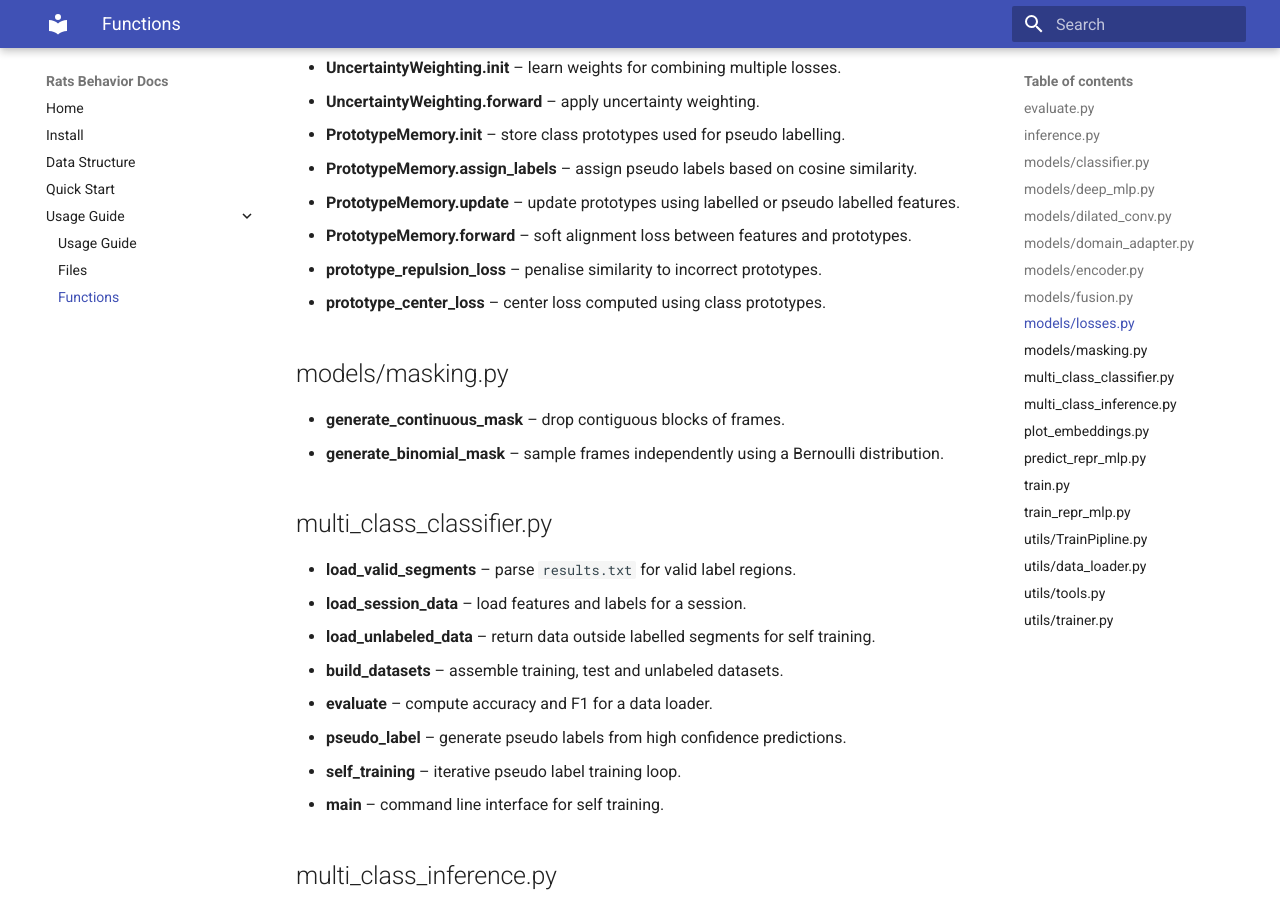
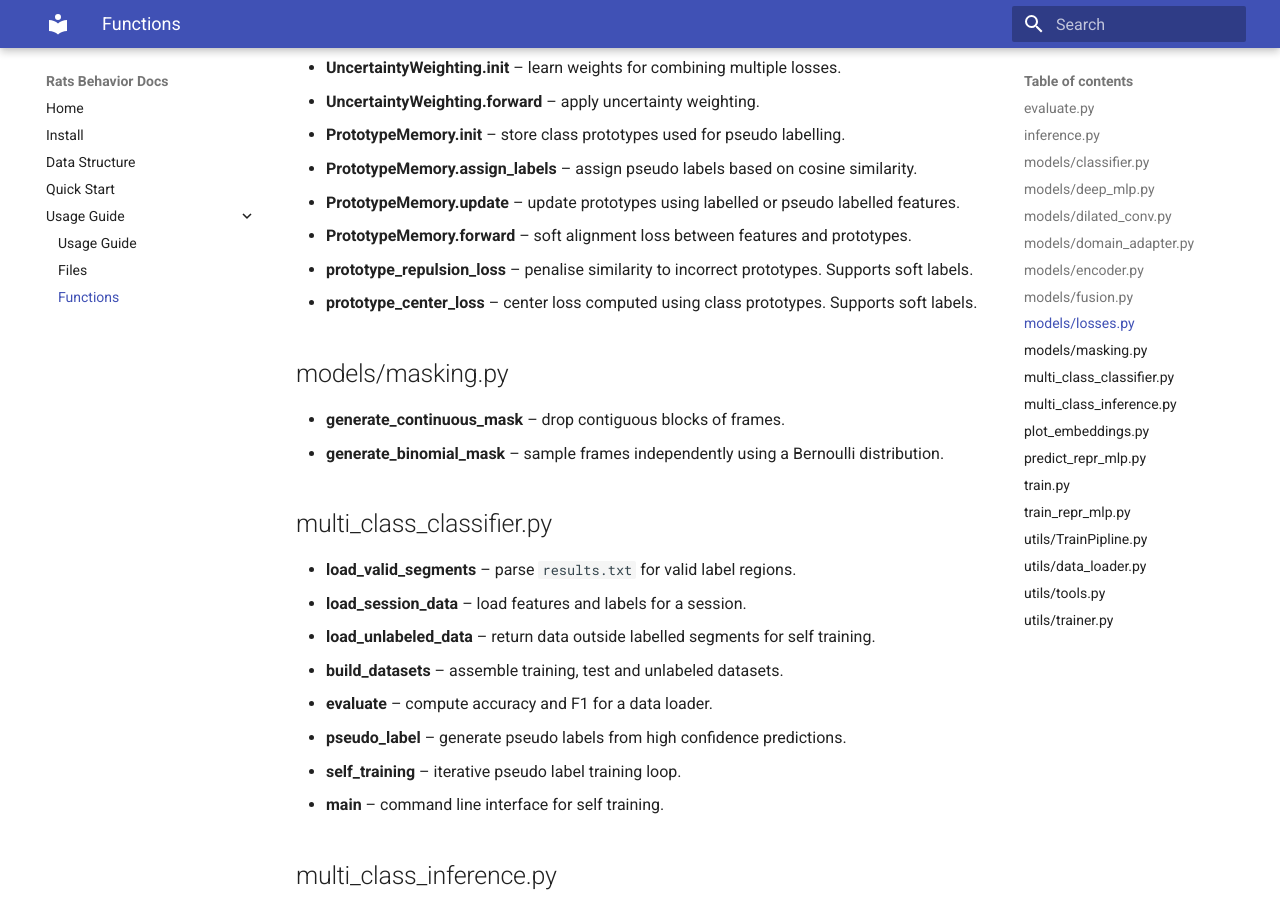
Before and after one commit to jqorange/Rats-Behavior-Classification, an MkDocs documentation site: the page built from docs/usage/function.md, in a window 1280 px wide and 900 px high, scrolled down 2116 px. Built offline with MkDocs 1.6.1 and Material for MkDocs 9.7.7, drawn with Linux system fonts in a browser that asks for light colours.

Commit message:
Support soft labels in prototype losses

```diff
--- a/docs/usage/function.md
+++ b/docs/usage/function.md
@@ -58,8 +58,8 @@ Below is a high level summary of the public functions and class methods found in
 * **PrototypeMemory.assign_labels** – assign pseudo labels based on cosine similarity.
 * **PrototypeMemory.update** – update prototypes using labelled or pseudo labelled features.
 * **PrototypeMemory.forward** – soft alignment loss between features and prototypes.
-* **prototype_repulsion_loss** – penalise similarity to incorrect prototypes.
-* **prototype_center_loss** – center loss computed using class prototypes.
+* **prototype_repulsion_loss** – penalise similarity to incorrect prototypes. Supports soft labels.
+* **prototype_center_loss** – center loss computed using class prototypes. Supports soft labels.
 
 ## models/masking.py
 * **generate_continuous_mask** – drop contiguous blocks of frames.
```
Also changed, not shown: 1 other file.
